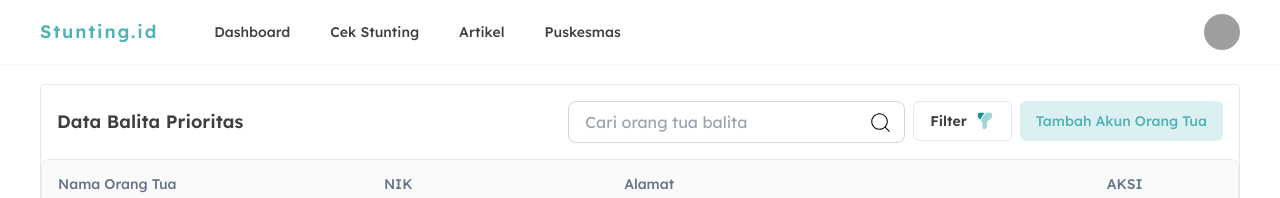
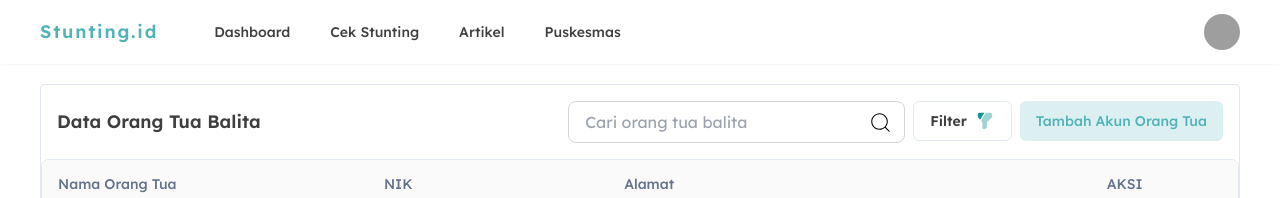
Before and after one commit to AamHermansyah/stunting.id, a Next.js app: page /admin-dashboard/orang-tua in a window 1280 px wide. Shown: the top 198 px of the page. Built offline with nearby package versions, Linux system fonts and the light colour scheme; grey boxes are pictures that could not be loaded.

Commit message:
[FIX] - Typo Tabel Name

```diff
--- a/app/admin-dashboard/orang-tua/_components/data-orangtua-balita.tsx
+++ b/app/admin-dashboard/orang-tua/_components/data-orangtua-balita.tsx
@@ -59,7 +59,7 @@ const DataOrangtuaBalita = () => {
       <div className="border rounded space-y-4">
         <div className="flex flex-col sm:flex-row sm:justify-between mx-4 mt-4 items-center">
           <h1 className="text-base sm:text-lg font-semibold">
-            Data Balita Prioritas
+            Data Orang Tua Balita
           </h1>
           <div className="flex flex-col sm:flex-row gap-2">
             {/* Search Bar */}
```
